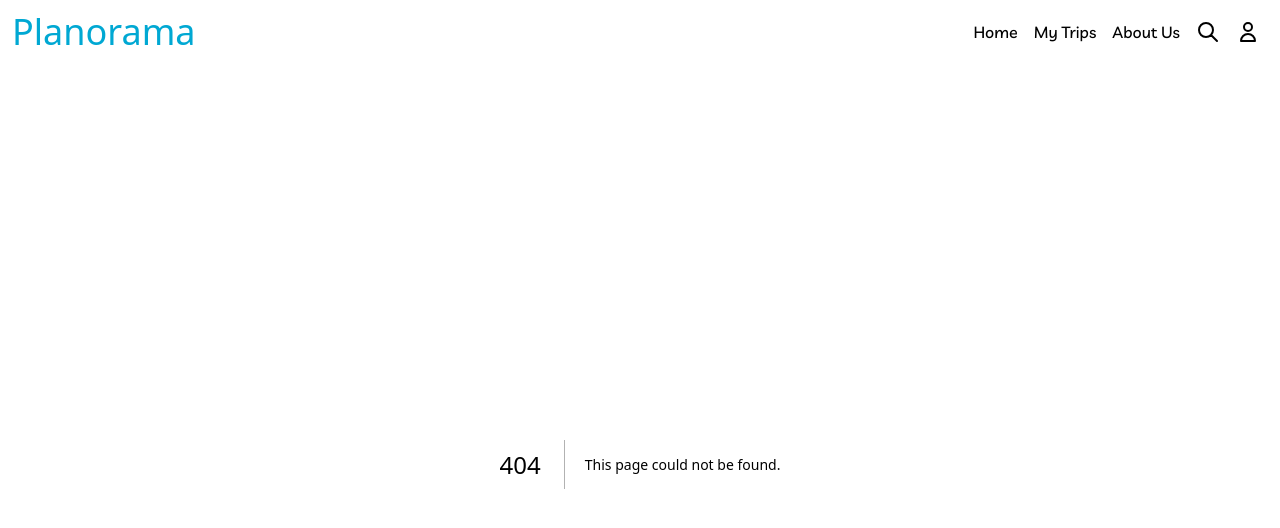
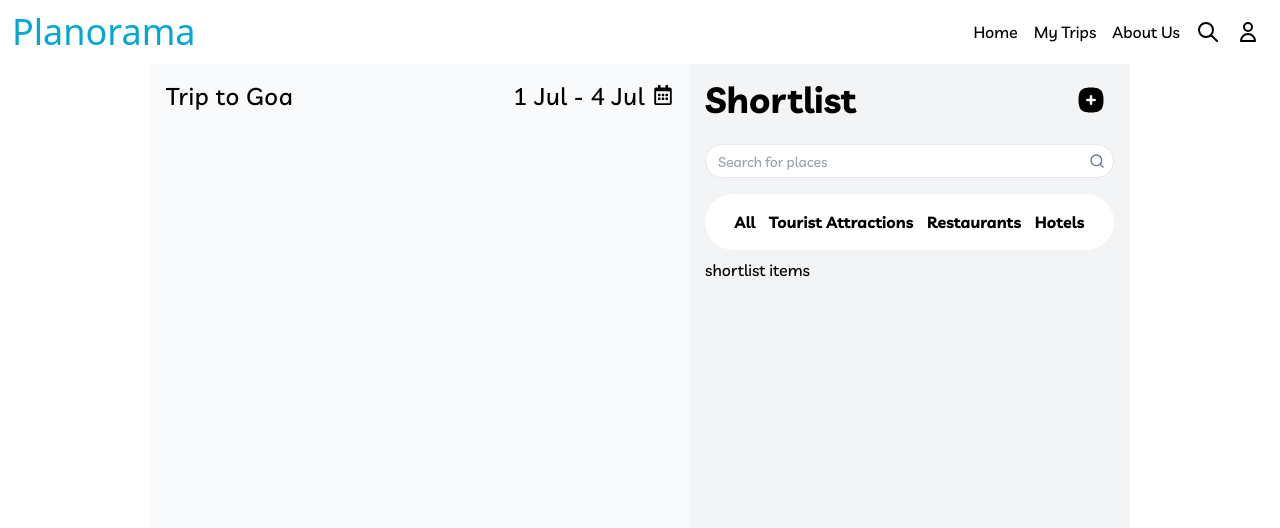
Before and after one commit to Mansherius/travel-planner-zool, a Next.js app in the folder travel-planner/: page /itenerary in a window 1280 px wide. Before the commit this address had no page. Shown: the top 528 px of the page. Built offline with nearby package versions, Linux system fonts and the light colour scheme; a web font is replaced by a local one.

Commit message:
Added daterange for skeleton on third page

```diff
--- a/travel-planner/package.json
+++ b/travel-planner/package.json
@@ -10,8 +10,10 @@
   },
   "dependencies": {
     "bootstrap-icons": "^1.11.3",
+    "date-fns": "^3.6.0",
     "next": "^14.2.4",
     "react": "^18",
+    "react-datepicker": "^7.3.0",
     "react-dom": "^18",
     "react-icons": "^5.2.1"
   },
--- /dev/null
+++ b/travel-planner/src/app/itenerary/page.tsx
@@ -0,0 +1,60 @@
+"use client";
+import React, { useState } from "react";
+import { TbSquareRoundedPlusFilled } from "react-icons/tb";
+import { FiSearch } from "react-icons/fi";
+import { FaRegCalendarAlt } from "react-icons/fa";
+import DatePicker from "react-datepicker";
+import "react-datepicker/dist/react-datepicker.css";
+import { format } from "date-fns";
+import Writedate from "@/components/shared/WrittenDate";
+
+const Itinerary = () => {
+  const [dateRange, setDateRange] = useState<[Date | undefined, Date | undefined]>([new Date(2024, 6, 1), new Date(2024, 6, 4)]);
+  const [startDate, endDate] = dateRange;
+
+  return (
+        <div className="w-100% min-h-screen md:mx-[50px] lg:mx-[150px] flex justify-center bg-blue-50">
+            <section className="mx-auto w-[55%] bg-slate-50">
+                <div className="flex justify-between p-4 text-2xl tracking-wide ">
+                <p>Trip to Goa</p>
+                <Writedate />
+                </div>
+            </section>
+
+			<section className="mx-auto w-[45%] bg-gray-100 flex flex-col p-4">
+				<div className="flex justify-between pb-2">
+					<p className="text-4xl font-bold">Shortlist</p>
+					<TbSquareRoundedPlusFilled size={30} className="my-auto mr-2" />
+				</div>
+				<div className="py-4">
+					<form className="flex items-center bg-white border rounded-full p-1 focus: outline-none">
+						<div className="w-full">
+							<input
+								type="text"
+								placeholder="Search for places"
+								className="outline-none w-full placeholder-grey text-sm pl-2"
+							/>
+						</div>
+						<button
+							type="submit"
+							className="text-slate-500"
+						>
+							<FiSearch size={20} className="pr-1" />
+						</button>
+					</form>
+				</div>
+				<div className="py-4 bg-white rounded-full">
+                    <div className="flex justify-evenly px-4">
+                        <p className="font-bold hover:text-orange-500">All</p>
+                        <p className="font-bold hover:text-orange-500">Tourist Attractions</p>
+                        <p className="font-bold hover:text-orange-500">Restaurants</p>
+                        <p className="font-bold hover:text-orange-500">Hotels</p>
+                    </div>
+                </div>
+				<div className="py-2 flex ">shortlist items</div>
+			</section>
+		</div>
+	);
+};
+
+export default Itinerary;
--- a/travel-planner/src/components/Navbar.jsx
+++ /dev/null
@@ -1,93 +0,0 @@
-import React, { useState, useEffect } from 'react';
-import Image from 'next/image';
-import Link from 'next/link';
-
-const Navbar = () => {
-  const [showMenu, setShowMenu] = useState(false);
-  const [isDarkMode, setIsDarkMode] = useState(false);
-
-  useEffect(() => {
-    const mediaQuery = window.matchMedia('(prefers-color-scheme: dark)');
-    setIsDarkMode(mediaQuery.matches);
-
-    const handleChange = (e) => setIsDarkMode(e.matches);
-    mediaQuery.addEventListener('change', handleChange);
-
-    return () => mediaQuery.removeEventListener('change', handleChange);
-  }, []);
-
-  const textColorClass = isDarkMode ? 'text-white' : 'text-black-100';
-  const backgroundColorClass = isDarkMode ? 'bg-black-100' : 'bg-white';
-
-  const handleNav = () => {
-    setShowMenu(!showMenu);
-  };
-
-  return (
-    <div className='w-full h-20 z-[100]'>
-      <div className='sticky flex justify-between items-center w-100 h-full px-2 pl-4 bg-transparent shadow-lg rounded-full m-4'>
-        <Link href='/home'>
-          <Image src='/logoLeo.png' alt='logo' width={50} height={50} />
-        </Link>
-        <div>
-          <ul className='hidden md:flex'>
-            <li className={`ml-10 uppercase text-lg tracking-widest hover:border-b-2 border-teal-500 ${textColorClass} hover:transform hover:translate-y-[-2px] transition-transform duration-200`}>
-              <Link href='/home'>Home</Link>
-            </li>
-            <li className={`ml-10 uppercase text-lg tracking-widest hover:border-b-2 border-teal-500 ${textColorClass} hover:transform hover:translate-y-[-2px] transition-transform duration-200`}>
-              <Link href='/about'>About</Link>
-            </li>
-            <li className={`ml-10 uppercase text-lg tracking-widest hover:border-b-2 border-teal-500 ${textColorClass} hover:transform hover:translate-y-[-2px] transition-transform duration-200`}>
-              <Link href='/resume'>Resume</Link>
-            </li>
-            <li className={`ml-10 uppercase text-lg tracking-widest hover:border-b-2 border-teal-500 ${textColorClass} hover:transform hover:translate-y-[-2px] transition-transform duration-200`}>
-              <Link href='/projects'>Projects</Link>
-            </li>
-            <li className={`ml-10 mr-2 uppercase text-lg tracking-widest hover:border-b-2 border-teal-500 ${textColorClass} hover:transform hover:translate-y-[-2px] transition-transform duration-200`}>
-              <Link href='/contact'>Contact</Link>
-            </li>
-          </ul>
-          <div onClick={handleNav} className='md:hidden'>
-          <p> OPEN MENU</p>
-          </div>
-        </div>
-      </div>
-
-      <div className={showMenu ? 'fixed inset-0 bg-black/70 md:hidden' : ''}>
-        <div className={showMenu ? `fixed left-0 top-0 w-[70%] sm:w-[65%] md:w-[50%] h-screen ${backgroundColorClass} p-10 ease-in-out duration-1000 transform translate-x-0` : `fixed left-0 top-0 w-[70%] sm:w-[65%] md:w-[50%] h-screen ${backgroundColorClass} p-10 ease-in-out duration-1000 transform -translate-x-full`}>
-          <div className='flex w-full justify-between items-center'>
-            <Image src='/logoLeo.png' alt='logo' width={50} height={50} />
-            <div onClick={handleNav} className='rounded-full shadow-lg p-3 cursor-pointer'>
-              <p> CLOSE MENU</p>
-            </div>
-          </div>
-          <div className='border-b border-grey my-4'>
-            <p className='md:w-full py-4'>You should be hiring me now</p>
-          </div>
-          <div>
-            <ul className='text-sm uppercase'>
-              <li className='my-4 hover:border-b border-teal-500 hover:transform hover:translate-y-[-2px] transition-transform duration-200'>
-                <Link href='/home' onClick={() => setShowMenu(false)}>Home</Link>
-              </li>
-              <li className='my-4 hover:border-b border-teal-500 hover:transform hover:translate-y-[-2px] transition-transform duration-200'>
-                <Link href='/about' onClick={() => setShowMenu(false)}>About</Link>
-              </li>
-              <li className='my-4 hover:border-b border-teal-500 hover:transform hover:translate-y-[-2px] transition-transform duration-200'>
-                <Link href='/resume' onClick={() => setShowMenu(false)}>Resume</Link>
-              </li>
-              <li className='my-4 hover:border-b border-teal-500 hover:transform hover:translate-y-[-2px] transition-transform duration-200'>
-                <Link href='/projects' onClick={() => setShowMenu(false)}>Projects</Link>
-              </li>
-              <li className='my-4 hover:border-b border-teal-500 hover:transform hover:translate-y-[-2px] transition-transform duration-200'>
-                <Link href='/contact' onClick={() => setShowMenu(false)}>Contact</Link>
-              </li>
-            </ul>
-            <p className='text-sm'>© 2021 Leo. All rights reserved</p>
-          </div>
-        </div>
-      </div>
-    </div>
-  );
-};
-
-export default Navbar;
--- /dev/null
+++ b/travel-planner/src/components/shared/WrittenDate.tsx
@@ -0,0 +1,44 @@
+"use client";
+import React, { useState } from "react";
+import { FaRegCalendarAlt } from "react-icons/fa";
+import DatePicker from "react-datepicker";
+import "react-datepicker/dist/react-datepicker.css";
+import { format } from "date-fns";
+
+const Writedate = () => {
+  const [dateRange, setDateRange] = useState<[Date | undefined, Date | undefined]>([new Date(2024, 6, 1), new Date(2024, 6, 4)]);
+  const [startDate, endDate] = dateRange;
+
+  return (
+          <div className="flex items-center">
+            <p>
+              {startDate ? format(startDate, "d MMM") : ""} - {endDate ? format(endDate, "d MMM") : ""}
+            </p>
+            <DatePicker
+              selectsRange={true}
+              startDate={startDate}
+              endDate={endDate}
+              onChange={(update: [Date | null, Date | null]) => {
+                const [startDate, endDate] = update;
+                setDateRange([startDate || undefined, endDate || undefined]);
+              }}
+              customInput={<CustomInput />}
+            />
+          </div>
+  );
+};
+
+interface CustomInputProps {
+  value?: string;
+  onClick?: () => void;
+}
+
+const CustomInput = React.forwardRef<HTMLButtonElement, CustomInputProps>(
+  ({ value, onClick }, ref) => (
+    <button className="ml-2" onClick={onClick} ref={ref}>
+      <FaRegCalendarAlt size={20} />
+    </button>
+  )
+);
+
+export default Writedate;
```
Also changed, not shown: travel-planner/src/app/plan/index.module.css (renamed from travel-planner/src/app/second_page/index.module.css), travel-planner/src/app/plan/page.tsx (renamed from travel-planner/src/app/second_page/page.tsx), 1 other file (tests, documents, lock files or other folders).
